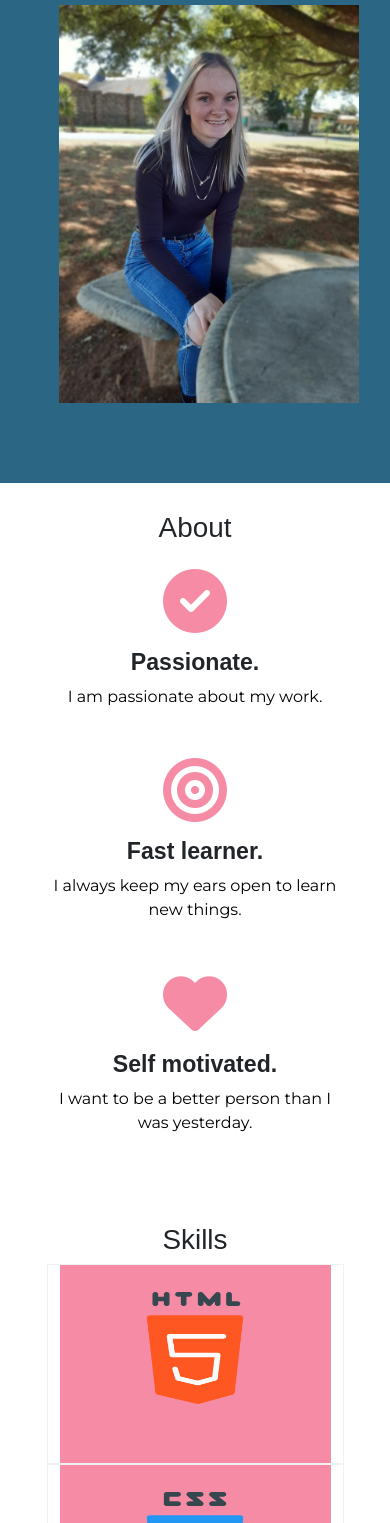
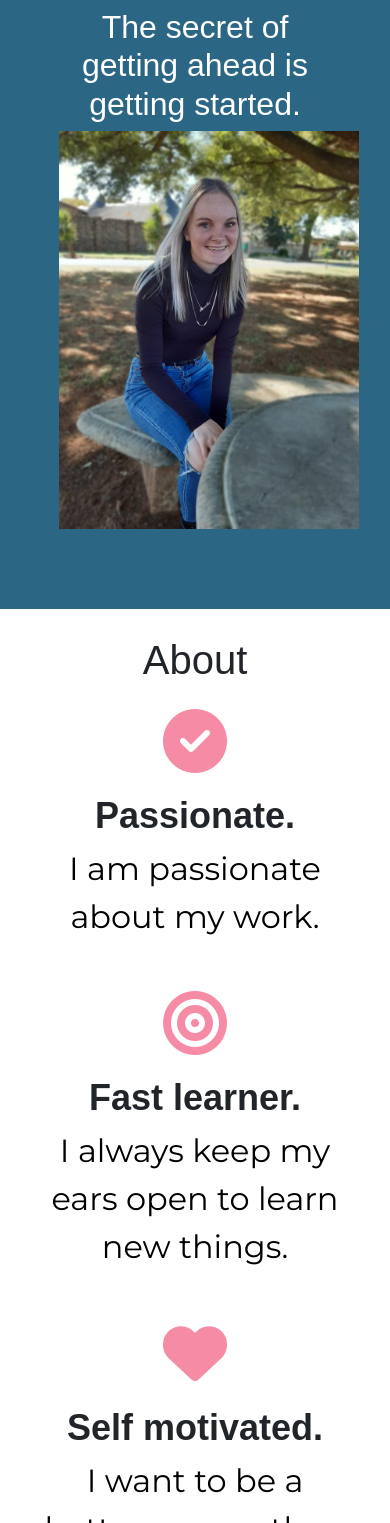
Before and after one commit to Anuscka/adportfolio, a plain HTML site: page index.html in a window 390 px wide. Shown: the part 477-2000 px from the top of the page. Drawn offline with nearby package versions, Linux system fonts and the light colour scheme.

Commit message:
fixed mobile

```diff
--- a/css/styles.css
+++ b/css/styles.css
@@ -265,6 +265,41 @@ body {
       transform: rotate(0deg);
     }
 
+@media (max-width: 991px) {
+    h1 {
+    font-size: 40px;
+}
+
+@media (max-width: 991px) {
+    h2 {
+    font-size: 38px;
+}
+
+@media (max-width: 991px) {
+    h3 {
+    font-size: 36px;
+}
+
+@media (max-width: 991px) {
+    h4 {
+    font-size: 33px;
+}
+
+@media (max-width: 991px) {
+  h5 {
+    font-size: 32px;
+}
+
+@media (max-width: 991px) {
+  p {
+  font-size: 32px;
+}
+
+@media (max-width: 991px) {
+  .fa {
+  font-size: 35px;
+}
+
   #title {
     text-align: center;
   }
```
